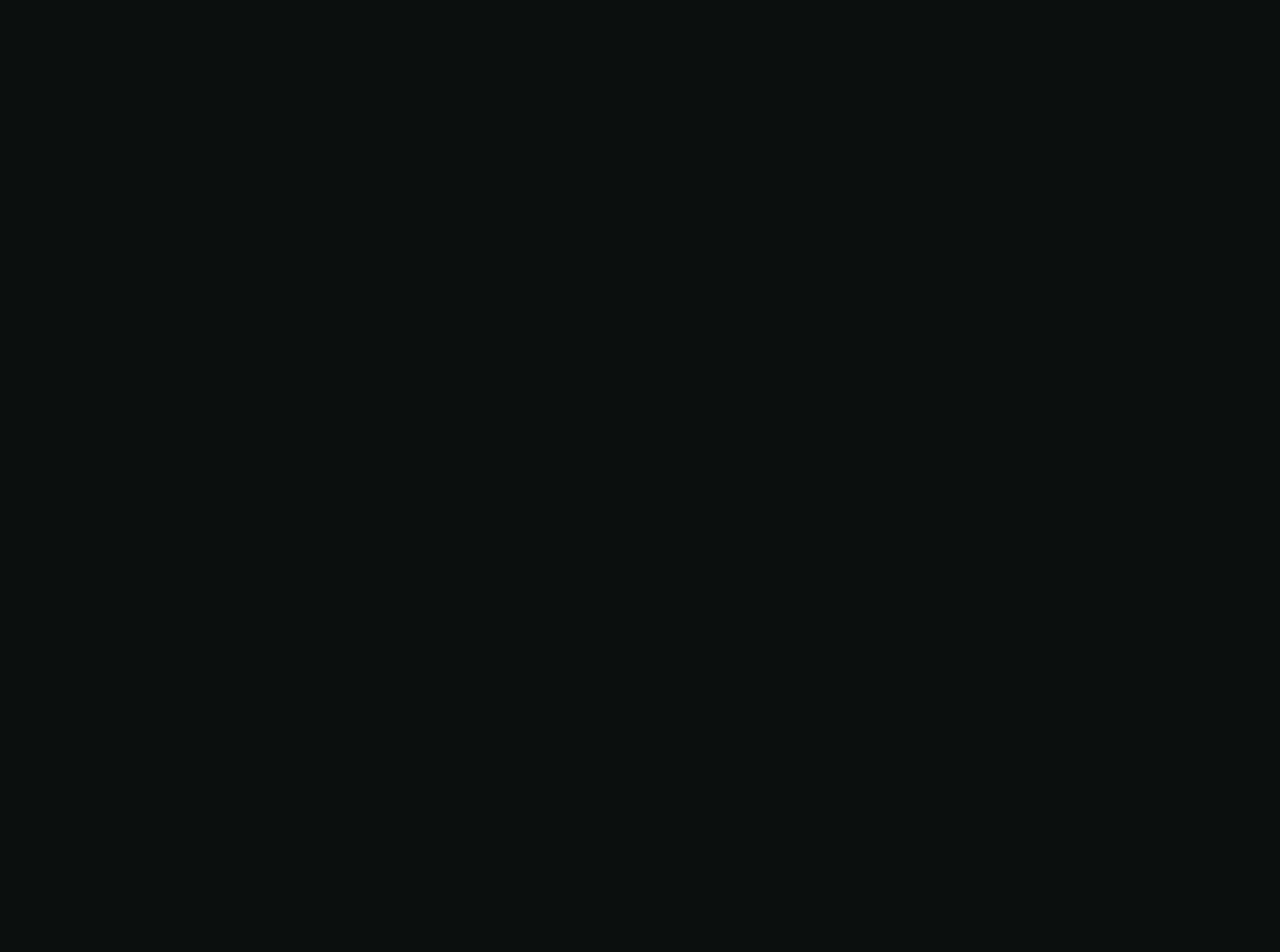
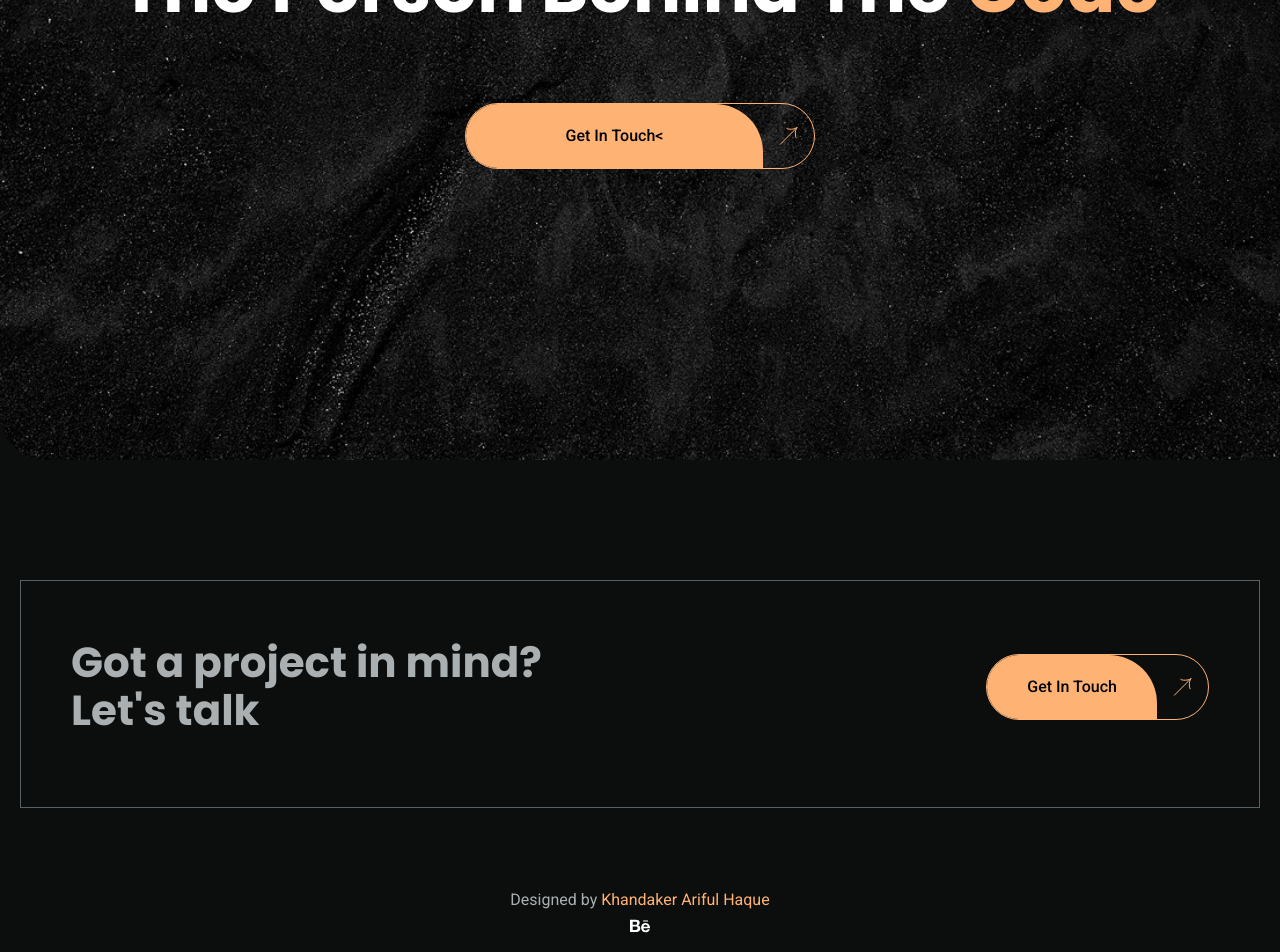
Before and after one commit to marycynthia2020/chinemerem-portfolio, a Next.js app: page /about in a window 1280 px wide. Shown: the part 340-1292 px from the top of the page. Before the commit the page ends 800 px from the top, so only its background shows below. Built offline with nearby package versions, Linux system fonts and the light colour scheme.

Commit message:
complete the home page

```diff
--- a/app/about/page.tsx
+++ b/app/about/page.tsx
@@ -1,5 +1,9 @@
+import Hero from "@/components/sections/Hero";
+
 export default function About(){
     return(
-        <div>About page</div>
+        <div>
+            <Hero headline="the person behind the" highlightedText="code" subText="" showCTA={true} />
+        </div>
     )
 }
--- a/app/not-found.tsx
+++ b/app/not-found.tsx
@@ -1,6 +1,15 @@
+import TouchBtn from "@/components/TouchBtn"
+
 const NotFound = () => {
   return (
-    <div> page not found</div>
+     <section className=" w-full bg-[url('/bg.png')] h-screen bg-no-repeat bg-cover">
+       <div className=' px-5 h-screen mx-auto  max-w-[1440px] grid gap-6 place-content-center' >
+            <img src="/404.png" alt="" />
+            <div className="place-self-center mt-10">
+              <TouchBtn children="back to home" className="px-20" href="/" />
+            </div>
+       </div>
+    </section>
   )
 }
 
--- a/app/page.tsx
+++ b/app/page.tsx
@@ -1,5 +1,6 @@
 import AboutMe from "@/components/sections/AboutMe";
 import Hero from "@/components/sections/Hero";
+import Projects from "@/components/sections/Projects";
 import Skillset from "@/components/sections/Skillset";
 
 export default function Home() {
@@ -13,6 +14,7 @@ export default function Home() {
       />
       <AboutMe />
       <Skillset />
+      <Projects />
     </div>
   );
 }
--- a/components/TouchBtn.tsx
+++ b/components/TouchBtn.tsx
@@ -1,10 +1,10 @@
 import Link from 'next/link'
 import React from 'react'
 
-const TouchBtn = ({className}:BtnProps) => {
+const TouchBtn = ({children, className, href}:BtnProps) => {
   return (
-    <Link href= "/contact" className=' w-fit font-medium capitalize flex gap-3 pr-3 items-center border border-[#FEB273] rounded-[100px]'>
-        <span className={`text-black bg-[#FEB273] grid place-content-center py-5 rounded-tr-[150px] rounded-tl-[100px] rounded-bl-[100px] ${className}`}>get in touch</span>
+    <Link href= {href} className=' w-fit font-medium capitalize flex gap-3 pr-3 items-center border border-[#FEB273] rounded-[100px]'>
+        <span className={`text-black bg-[#FEB273] grid place-content-center py-5 rounded-tr-[150px] rounded-tl-[100px] rounded-bl-[100px] ${className}`}>{children}</span>
         <span className="basis-[fit-content]">
           <img src="/arrow.svg" alt="" />
         </span>
--- a/components/data.ts
+++ b/components/data.ts
@@ -1,18 +1,13 @@
-import { FaBehance, FaDocker, FaLinkedin, FaNodeJs } from "react-icons/fa";
-import { SiExpress, SiFfmpeg, SiLinktree, SiVite } from "react-icons/si";
+import {FaDocker, FaLinkedin, FaNodeJs } from "react-icons/fa";
+import { SiExpress, SiLinktree } from "react-icons/si";
 import { VscGithub } from "react-icons/vsc";
-import { FaHtml5, FaCss3Alt, FaJs, FaReact, FaSass } from "react-icons/fa";
+import { FaHtml5, FaCss3Alt, FaJs, FaReact} from "react-icons/fa";
 import {
   SiTypescript,
   SiNextdotjs,
-  SiFirebase,
-  SiTestinglibrary,
   SiTailwindcss,
-  SiFramer,
-  SiVitest,
 } from "react-icons/si";
 import { GrMysql } from "react-icons/gr";
-
 
 export const navLinks = [
   { name: "Home", path: "/" },
@@ -39,8 +34,16 @@ export const skillSets = [
   { icon: SiTypescript, color: "#3178C6", name: "TypeScript" },
   { icon: FaReact, color: "#61DAFB", name: "React" },
   { icon: SiNextdotjs, color: "#FFFFFF", name: "Next.js" },
-  {icon: FaNodeJs, color: "#6d9c5a", name: "Node.js"},
-  {icon: SiExpress, color: "#ffffff", name: "Express.js"},
-  {icon: GrMysql, color: "#3178C6", name: "MySQL"},
-  {icon: FaDocker, color: "#1D63ED", name: "Docker"}
+  { icon: FaNodeJs, color: "#6d9c5a", name: "Node.js" },
+  { icon: SiExpress, color: "#ffffff", name: "Express.js" },
+  { icon: GrMysql, color: "#3178C6", name: "MySQL" },
+  { icon: FaDocker, color: "#1D63ED", name: "Docker" },
 ];
+
+export const projects = [
+  { name: "blog", thumbnail: "https://res.cloudinary.com/djnwsinit/image/upload/v1760386910/blog_kf0io6.jpg", href: "https://omnipress-zeta.vercel.app/"},
+  {name: "movie app", thumbnail: "https://res.cloudinary.com/djnwsinit/image/upload/v1760386910/movieapp_rw54tf.jpg ", href:  "https://multiplex-dun.vercel.app/"},
+  {name: "space travel", thumbnail: "https://res.cloudinary.com/djnwsinit/image/upload/v1760386910/space-travel_qimwpa.jpg", href: "https://space-travel-webste.netlify.app/"},
+  {name: "product page", thumbnail: "https://res.cloudinary.com/djnwsinit/image/upload/v1760386910/product-card_iv576g.jpg", href: "https://productpage101.netlify.app/"},
+  {name: "task app", thumbnail: "https://res.cloudinary.com/djnwsinit/image/upload/v1760386910/todo_fopqqq.jpg", href: "https://todoapp202.netlify.app/"}
+];
--- a/components/sections/AboutMe.tsx
+++ b/components/sections/AboutMe.tsx
@@ -3,7 +3,7 @@ import TouchBtn from "../TouchBtn";
 
 function AboutMe() {
   return (
-    <section id="about-me" className="w-full mt-20 ">
+    <section id="about-me" className="w-full mt-20 md:mt-30 ">
       <div className="w-full max-w-[1440px] mx-auto col-span-12 grid grid-cols-2 gap-y-12 px-5">
         <div className="col-span-2 md:col-start-1 md:col-end-2 grid place-content-center">
           <img src="star.svg" alt="" />
@@ -45,7 +45,7 @@ function AboutMe() {
         </div>
       </div>
       <div className="mt-14 place-self-center">
-        <TouchBtn className="w-full px-20" />
+        <TouchBtn children="get in touch<" className="w-full px-20"  href="/contact"/>
       </div>
     </section>
   );
--- a/components/sections/Footer.tsx
+++ b/components/sections/Footer.tsx
@@ -1,9 +1,36 @@
-import React from 'react'
+import { FaBehance } from "react-icons/fa";
+import TouchBtn from "../TouchBtn";
 
-const Footer = () => {
+function Footer() {
   return (
-    <div>Footer</div>
-  )
+    <footer className="max-w-[1440px] mx-auto mt-20 md:mt-30 pb-20 text-left px-5 text-[#AAB0B1]">
+      <section className=" flex max-sm:gap-11 flex-col md:flex-row items-center justify-between pt-[58px] pb-[72px] px-5 md:px-[50px] border-[#566265] border">
+        <h3 className="font-bold max-w-[fit-content] text-2xl md:text-[2.625rem] md:leading-[48px] flex flex-col">
+          Got a project in mind? <span>Let's talk</span>
+        </h3>
+        <TouchBtn children="get in touch" className="px-16 md:px-10" href="/contact"/>
+      </section>
+      <section className="max-sm:px-5 mt-20 flex flex-col max-sm:gap-4 items-center md:gap-1">
+        <p>
+          Designed by{" "}
+          <a
+            href="https://www.behance.net/arif07"
+            target="_blank"
+            className="text-[#FEB273]"
+          >
+            Khandaker Ariful Haque
+          </a>
+        </p>
+        <a
+          href="https://www.behance.net/arif07"
+          target="_blank"
+          className="text-white text-xl"
+        >
+          <FaBehance />
+        </a>
+      </section>
+    </footer>
+  );
 }
 
-export default Footer
+export default Footer;
--- a/components/sections/Hero.tsx
+++ b/components/sections/Hero.tsx
@@ -16,7 +16,7 @@ const Hero = ({headline, highlightedText, subText, showCTA}:HeroProps) => {
           </h4>
         )}
         <div className='mt-14 place-self-center'>
-          {showCTA && <TouchBtn  className=" px-10 sm:px-16 md:px-25" /> }
+          {showCTA && <TouchBtn  className=" px-10 sm:px-16 md:px-25" href='/contact' children='get in touch<' /> }
         </div>
        </div>
     </section>
--- a/components/sections/Navbar.tsx
+++ b/components/sections/Navbar.tsx
@@ -13,7 +13,7 @@ const NavBar = () => {
   return (
     <nav className="w-full fixed md:top-2 z-10 ">
       <div className={`w-full max-w-[1440px] mx-auto md:rounded-[150px] md:border border-[#566265]  px-5 py-6  flex h-screen md:h-auto flex-col gap-y-14 md:flex-row items-center md:justify-between md:bg-transparent md:backdrop-blur-md ${isOpen? "bg-[#0C0E0E]": ""} `}>
-        <div className={`w-full flex items-center justify-between py-6 md:hidden bg-transparent backdrop-blur-sm rounded-[150px] ${isOpen? "px-0": "px-5"}`}>
+        <div className={`w-full flex items-center justify-between py-4 md:hidden bg-transparent backdrop-blur-sm rounded-[150px] ${isOpen? "px-0": "px-5"}`}>
           <Link href ="/" className= "text-3xl md:text-2xl">
             CMU
           </Link>
--- /dev/null
+++ b/components/sections/Projects.tsx
@@ -0,0 +1,51 @@
+
+import { projects } from "../data";
+
+function Projects() {
+  return (
+    <section className="w-full mt-20 md:mt-30">
+      <div className="w-full max-w-[1440px] mx-auto">
+        <h2 className="text-3xl md:text-[3.375rem] mb-10 font-semibold capitalize text-[#FEB273] text-center">
+          Stuffs I have built
+        </h2>
+        <div className="w-full grid-cols-[repeat(auto-fit,_minmax(min(300px,_100%),_1fr))] grid gap-8 px-5">
+          {projects.map(project => (
+            <article
+              key={project.name}
+              className="bg-white rounded-2xl overflow-hidden shadow-lg transform transition-all duration-300 hover:-translate-y-2 hover:shadow-[0_8px_30px_rgb(254,178,115,0.4)]"
+            >
+              <a
+                href={project.href}
+                target="_blank"
+                className=""
+              >
+                <div
+                  className="overflow-hidden"
+                >
+                  <img
+                    src={project.thumbnail}
+                    alt={project.name}
+                    className="w-full h-48 object-cover transition-transform duration-300 group-hover:scale-105"
+                  />
+                </div>
+
+                <div className="p-4 flex justify-between items-center">
+                  <h3
+                    className="text-lg font-semibold capitalize text-black transition-colors duration-300"
+                  >
+                    {project.name}
+                  </h3>
+                  <span className="text-xs px-4 py-1 border bg-black border-[#FEB273] rounded-full capitalize transition-all duration-300 hover:bg-[#FEB273] hover:text-white">
+                    live site
+                  </span>
+                </div>
+              </a>
+            </article>
+          ))}
+        </div>
+      </div>
+    </section>
+  );
+}
+
+export default Projects;
--- a/components/sections/Skillset.tsx
+++ b/components/sections/Skillset.tsx
@@ -2,8 +2,8 @@ import { skillSets } from "../data";
 
 const Skillset = () => {
   return (
-    <section className=" mt-20 w-full">
-      <div className="w-full max-w-[1280px] mx-auto flex flex-col gap-10 items-center justify-center">
+    <section className=" mt-20 md:mt-30 w-full">
+      <div className="w-full max-w-[1000px] mx-auto flex flex-col gap-10 items-center justify-center px-5">
         <h2 className="text-3xl md:text-[3.375rem] font-semibold mb-4 capitalize text-[#FEB273]">
           Things I know
         </h2>
--- a/types.ts
+++ b/types.ts
@@ -6,5 +6,7 @@ interface HeroProps  {
 };
 
 interface BtnProps {
-  className?: string
+  children:string,
+  className?: string,
+  href: string
 }
```
Also changed, not shown: public/404.png (added), public/andy.webp (deleted). Lines whose indentation alone changed are shown as unchanged.
